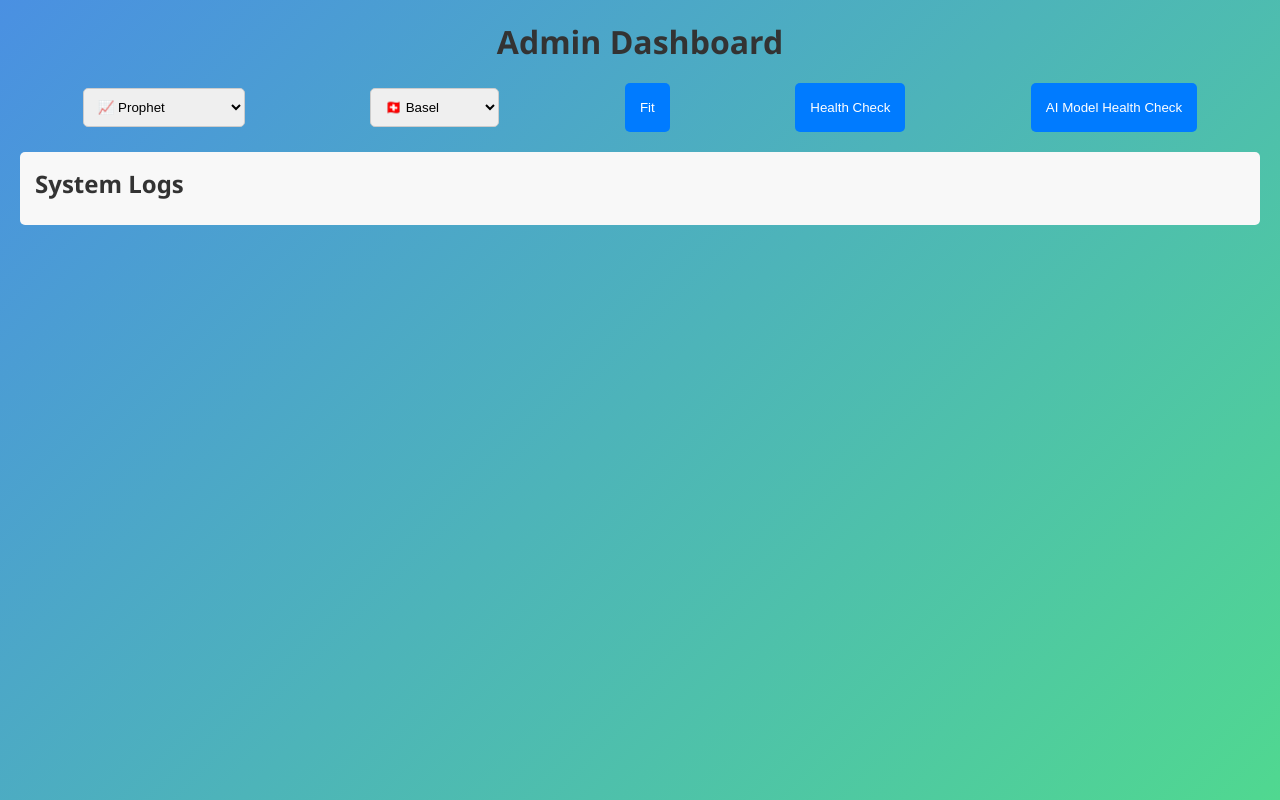
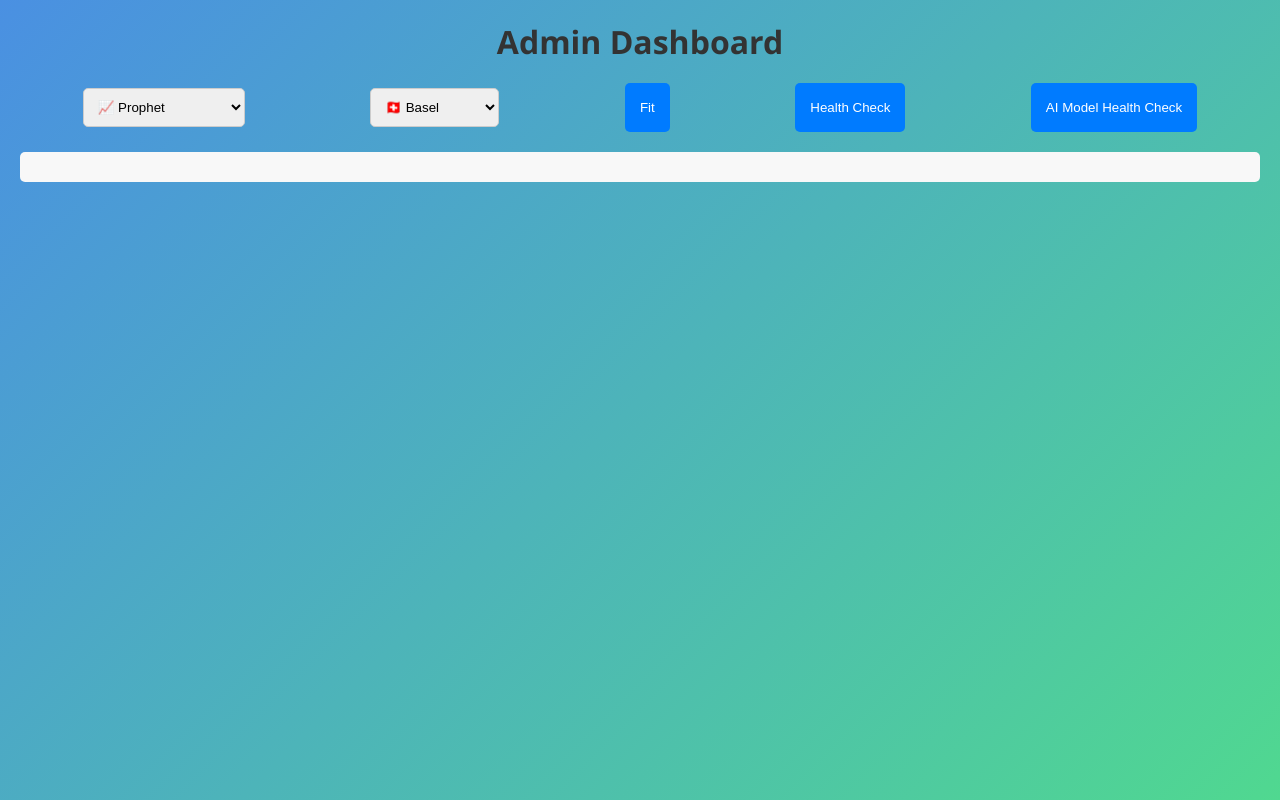
Before and after one commit to elimf/SkyPredict, a React (Vite) app in the folder frontend/: page /admin in a window 1280 px wide. Built offline with nearby package versions, Linux system fonts and the light colour scheme.

Commit message:
refactor: remove placeholder for system logs in AdminPage

```diff
--- a/frontend/src/pages/AdminPage.tsx
+++ b/frontend/src/pages/AdminPage.tsx
@@ -114,8 +114,6 @@ function AdminPage() {
                 disabled={loading}>{loading ? 'Loading...' : 'AI Model Health Check'}</button>
       </div>
       <div className="logs-container">
-        <h2>System Logs</h2>
-        {/* Placeholder for system logs */}
       </div>
       <ToastContainer/>
     </div>
```
